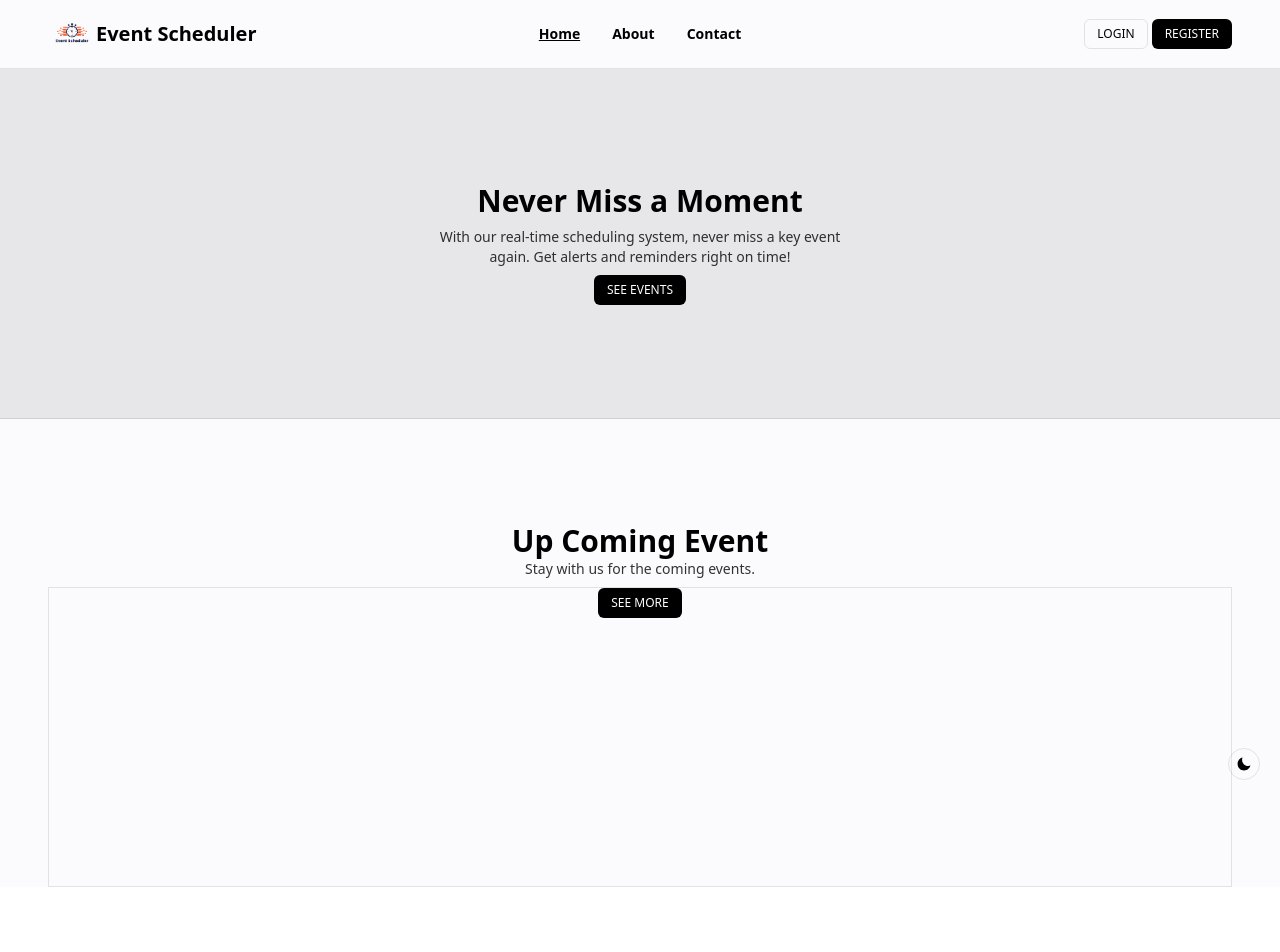
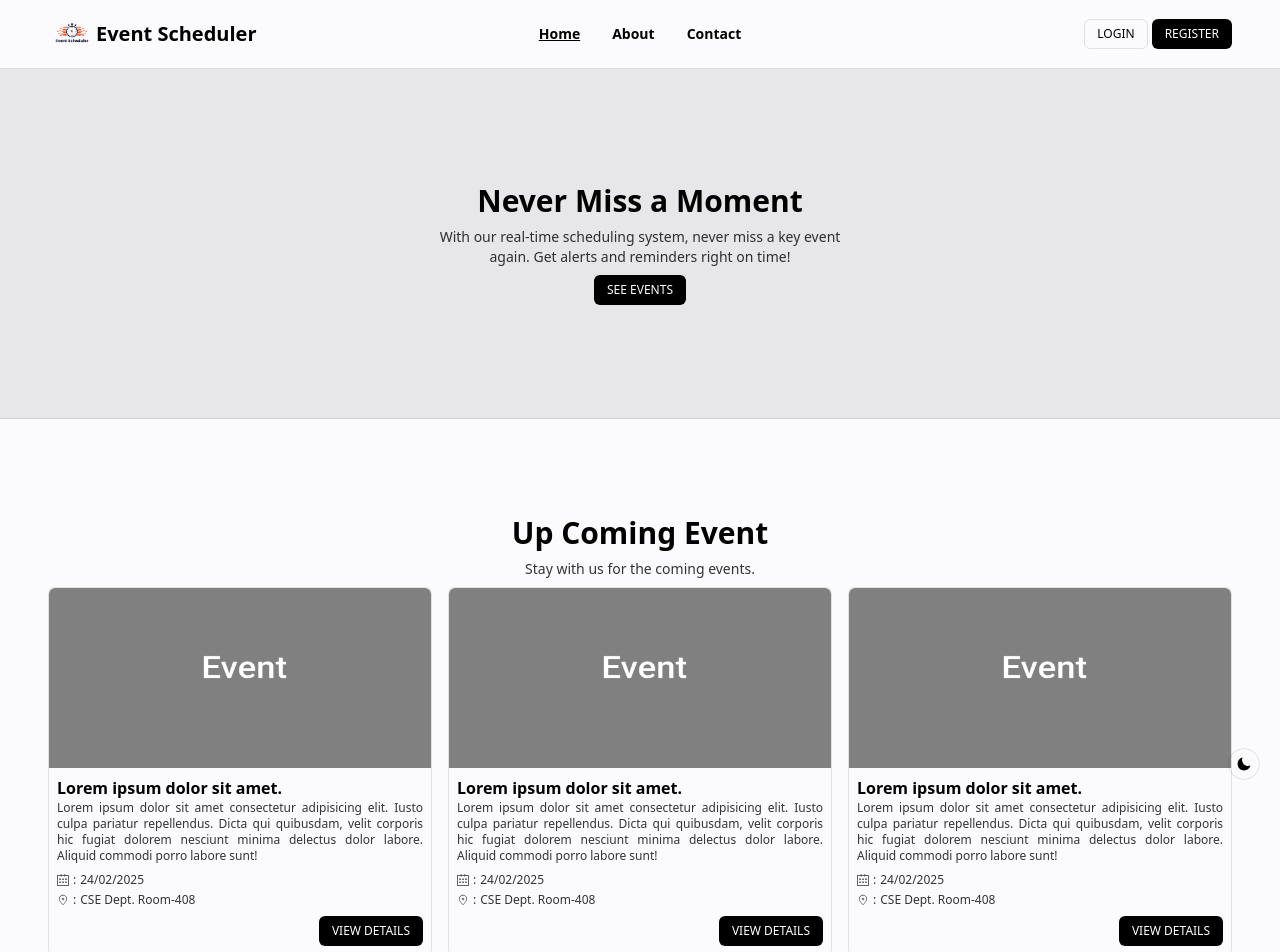
Before and after one commit to sakib-333/digital-event-scheduler-system-client, a React (Vite) app: page / in a window 1280 px wide. Shown: the top 952 px of the page. Before the commit the page ends 887 px from the top, so only its background shows below. Built offline with nearby package versions, Linux system fonts and the light colour scheme.

Commit message:
Add event card.

```diff
--- /dev/null
+++ b/src/Components/EventCard/EventCard.tsx
@@ -0,0 +1,42 @@
+import { SlCalender } from "react-icons/sl";
+import EventDefaultLogo from "/EventDefaultLogo.png";
+import { CiLocationOn } from "react-icons/ci";
+import { Link } from "react-router-dom";
+
+const EventCard = () => {
+  return (
+    <div className="max-w-sm w-full border border-border rounded-md space-y-2 overflow-hidden">
+      <img
+        className="w-full max-h-[180px] rounded-t-md object-cover"
+        src={EventDefaultLogo}
+        alt="logo"
+      />
+      <div className="px-2">
+        <h1 className="text-primary font-bold truncate">
+          Lorem ipsum dolor sit amet.
+        </h1>
+        <p className="text-secondary text-xs text-justify max-h-[64px] overflow-hidden">
+          Lorem ipsum dolor sit amet consectetur adipisicing elit. Iusto culpa
+          pariatur repellendus. Dicta qui quibusdam, velit corporis hic fugiat
+          dolorem nesciunt minima delectus dolor labore. Aliquid commodi porro
+          labore sunt!
+        </p>
+      </div>
+      <div className="px-2 text-xs text-secondary space-y-1">
+        <p className="flex items-center gap-1">
+          <SlCalender />:<span>24/02/2025</span>
+        </p>
+        <p className="flex items-center gap-1">
+          <CiLocationOn />:<span>CSE Dept. Room-408</span>
+        </p>
+      </div>
+      <div className="px-2 pb-2 flex justify-end">
+        <Link to={"/"}>
+          <button className="primary-btn outline-btn">View Details</button>
+        </Link>
+      </div>
+    </div>
+  );
+};
+
+export default EventCard;
--- a/src/Components/Heading/Heading.tsx
+++ b/src/Components/Heading/Heading.tsx
@@ -5,7 +5,7 @@ interface HeadingProps {
 
 const Heading = ({ title, subtitle }: HeadingProps) => {
   return (
-    <div className="text-center py-2 w-fit mx-auto">
+    <div className="text-center space-y-2 w-fit mx-auto mb-2">
       <h1 className="text-2xl md:text-3xl text-primary font-bold">{title}</h1>
       <p className="text-secondary text-xs sm:text-sm max-w-sm mx-auto px-3">
         {subtitle}
--- a/src/Pages/HomePage/UpComingEvents/UpComingEvents.tsx
+++ b/src/Pages/HomePage/UpComingEvents/UpComingEvents.tsx
@@ -1,6 +1,8 @@
+import { Link } from "react-router-dom";
+import EventCard from "../../../Components/EventCard/EventCard";
 import Heading from "../../../Components/Heading/Heading";
 
-// const events = [1, 2, 3, 4, 5, 6];
+const events = [1, 2, 3, 4, 5, 6];
 
 const UpComingEvents = () => {
   return (
@@ -9,9 +11,16 @@ const UpComingEvents = () => {
         title="Up Coming Event"
         subtitle="Stay with us for the coming events."
       />
-      <div className="w-full h-[300px] border-common">
-        <div className="w-full flex justify-center">
-          <button className="primary-btn outline-btn">See More</button>
+      <div className="w-full">
+        <div className="grid grid-cols-1 md:grid-cols-2 lg:grid-cols-3 justify-items-center gap-4">
+          {events.map((event) => (
+            <EventCard key={event} />
+          ))}
+        </div>
+        <div className="w-full flex justify-center mt-8 sm:mt-10 md:mt-12 lg:mt-16">
+          <Link to={"/event"}>
+            <button className="primary-btn outline-btn">See More</button>
+          </Link>
         </div>
       </div>
     </div>
```
Also changed, not shown: public/EventDefaultLogo.png (added).
